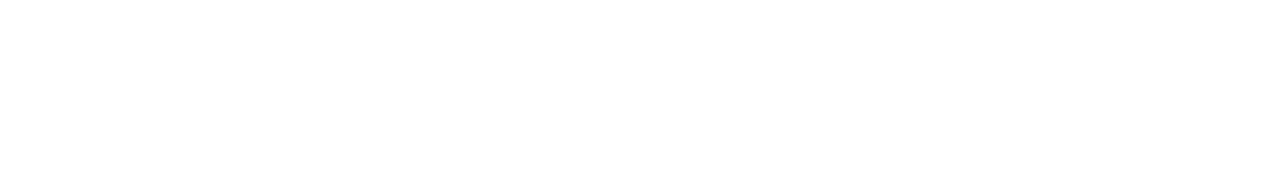
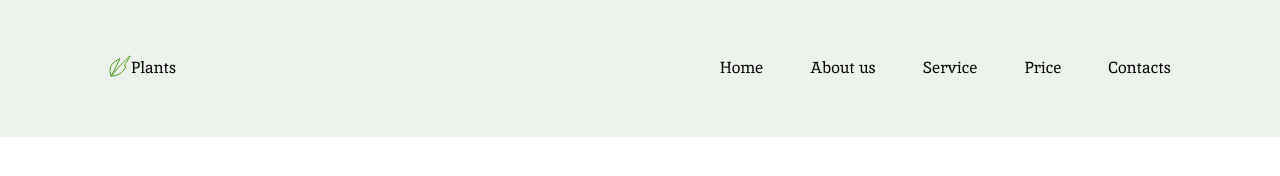
Before and after one commit to kotovnik/project-Plants-rsschool, a plain HTML site: page plants/index.html in a window 1280 px wide. Drawn offline with Linux system fonts and the light colour scheme.

Commit message:
feat: add header

```diff
--- a/plants/index.html
+++ b/plants/index.html
@@ -5,13 +5,35 @@
     <meta http-equiv="X-UA-Compatible" content="IE=edge">
     <meta name="viewport" content="width=device-width, initial-scale=1.0">
     <title>Service in searching and growing plants in the garden</title>
+    <link type="image/x-icon" href="./assets/svg/logo_vector.svg" rel="shortcut icon">
     <link rel="stylesheet" href="./style.css">
 </head>
 <body>
-    <header class="header_background"></header>
+    <header class="header">
+        <div class="header-wrapper
+            container-desktop
+            flex-wrapper_row
+            flex-wrapper_space-between">
+            <a href="#" class="header-logo__link
+                flex-wrapper_row
+                flex-wrapper_space-between">
+                <img src="./assets/svg/logo_vector.svg" alt="logo" class="header-logo__img-link">
+                <p class="header-logo__title-link">Plants</p>
+            </a>
+            <nav class="header-nav">
+                <ul class="header-nav_ul flex-wrapper_row">
+                    <li class="header-nav__li"><a href="#" class="header-nav-li__a">Home</a></li>
+                    <li class="header-nav__li"><a href="#" class="header-nav-li__a">About us</a></li>
+                    <li class="header-nav__li"><a href="#" class="header-nav-li__a">Service</a></li>
+                    <li class="header-nav__li"><a href="#" class="header-nav-li__a">Price</a></li>
+                    <li class="header-nav__li"><a href="#" class="header-nav-li__a">Contacts</a></li>
+                </ul>
+            </nav>
+        </div>
+    </header>
     <main class="main">
         <section class="section-welcome_background">
-            <div class="welcome-wrapper container-desktop"></div>
+
         </section>
         <section class="section-about_background">
             <div class="about-wrapper container-desktop"></div>
--- a/plants/style.css
+++ b/plants/style.css
@@ -36,7 +36,65 @@
     --color-black-text-link: #000000;
 }
 
+body {
+    box-sizing: border-box;
+    min-height: 100vh;
+    margin: 0;
+    padding: 0;
+    flex-direction: column;
+    justify-content: space-between;
+}
+
 .container-desktop {
+    box-sizing: border-box;
     max-width: 1440px;
     margin: 0 auto;
 }
+
+.flex-wrapper_row {
+    display: flex;
+    flex-direction: row;
+}
+
+.flex-wrapper_column {
+    display: flex;
+    flex-direction: column;
+}
+
+.flex-wrapper_space-between {
+    justify-content: space-between;
+}
+
+.flex-wrapper_center {
+    justify-content: center;
+}
+
+.header,
+.background_light-green {
+    background: var(--color-light-green-background-section);
+}
+
+.header-wrapper {
+    padding: 42px 109px;
+}
+
+.header-logo__img-link {
+    align-self: center;
+    margin-bottom: 5px;
+}
+
+.header-nav-li__a,
+.header-logo__link {
+    font-family: 'Inika';
+    font-style: normal;
+    font-weight: 400;
+    font-size: 16px;
+    line-height: 130%;
+    color: var(--color-black-text-link);
+    text-decoration: none;
+}
+
+.header-nav__li {
+    padding-left: 47px;
+    list-style-type: none;
+}
```
Also changed, not shown: plants/assets/svg/logo_vector.svg (added).
